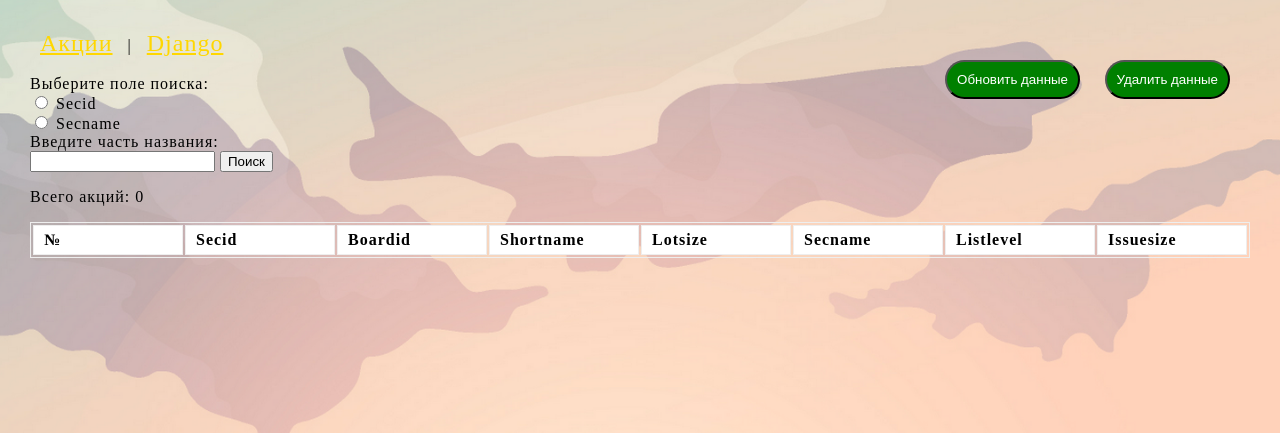
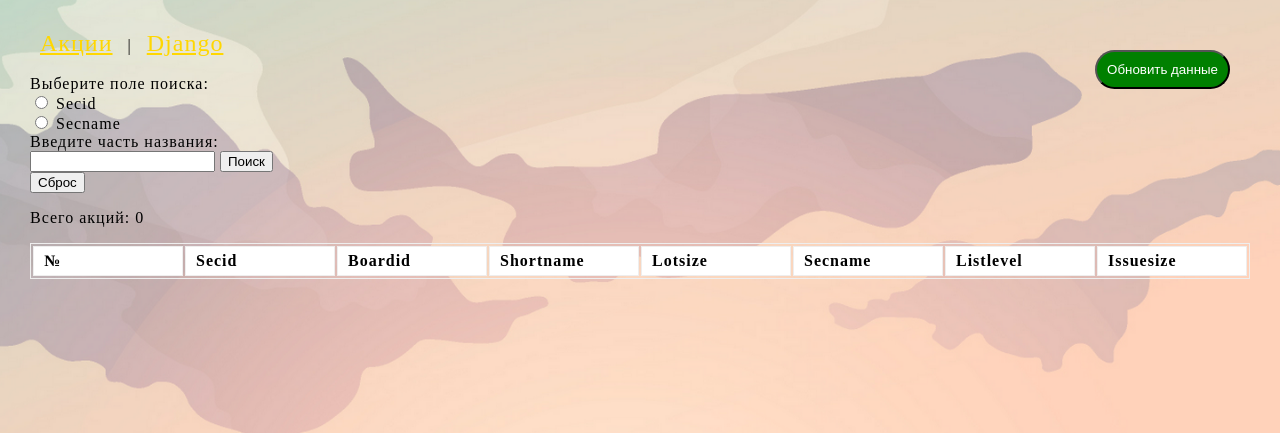
Before and after one commit to rebelbek/my_first_django_project, a Django app: page / in a window 1280 px wide. Shown: the top 433 px of the page. Run offline with Django 4.2, Linux system fonts and the light colour scheme; data that the repository does not hold is empty; parts of the project's set-up code (start-up, migrations or seed data) failed here and were passed over.

Commit message:
Добавил url и view для поиска по акциям, переименовал url и имена во views, удалил кнопку удалить

```diff
--- a/stocks/static/stocks/css/stocks_main.css
+++ b/stocks/static/stocks/css/stocks_main.css
@@ -32,27 +32,12 @@
     transition: .2s linear;
     background: green;
     position: absolute;
-    top: 60px;
-    right: 200px;
+    top: 50px;
+    right: 50px;
     padding: 10px 10px;
 }
 
 .btn-new:hover {
-   box-shadow: #003CC5 0 0px 0px 40px inset;
-}
-
-.btn-del {
-    border-radius: 30px;
-    color: white;
-    transition: .2s linear;
-    background: green;
-    position: absolute;
-    top: 60px;
-    right: 50px;
-    padding: 10px 10px;
-}
-
-.btn-del:hover {
    box-shadow: #003CC5 0 0px 0px 40px inset;
 }
 
--- a/stocks/templates/stocks/stocks.html
+++ b/stocks/templates/stocks/stocks.html
@@ -11,19 +11,20 @@
 {% include 'includes/navbar_pydd_study.html' %}
  <a href="#top" id="back-to-top" class="back-to-top" title="Back to top">▲</a>
 <br>
-<form action="update-stocks">
+<form action="stocks-update">
     <button class="btn-new">Обновить данные</button>
 </form>
- <form action="delete-stocks">
-    <button class="btn-del">Удалить данные</button>
-</form>
 
-<form action="" method="GET">
+<form action="{% url 'stocks_search' %}" method="GET">
     {{form.field.label_tag}}
     {{form.field}}
     {{form.input.label_tag}}<br>
     {{form.input}}
     <button type="submit">Поиск</button>
+</form>
+
+<form action="{% url 'stocks_main' %}">
+    <button type="submit">Сброс</button>
 </form>
 <p>Всего акций: {{stocks_count}}</p>
 
@@ -48,6 +49,5 @@
         {% endfor %}
     </table>
 
-
 </body>
 </html>
--- a/stocks/urls.py
+++ b/stocks/urls.py
@@ -2,7 +2,7 @@ from django.urls import path
 from . import views
 
 urlpatterns = [
-    path('', views.main_stocks, name = 'main_stocks'),
-    path('update-stocks', views.update_stocks),
-    path('delete-stocks', views.delete_stocks),
+    path('', views.stocks_main, name = 'stocks_main'),
+    path('stocks-search', views.stocks_search, name = 'stocks_search'),
+    path('stocks-update', views.stocks_update),
 ]
--- a/stocks/views.py
+++ b/stocks/views.py
@@ -5,18 +5,11 @@ from .models import StockInfo
 from .forms import SearchForm
 from .scripts import get_stocks
 
-
 # Create your views here.
 
-def main_stocks(request):
-    form = SearchForm(request.GET)
-    if form.is_valid():
-        if form.cleaned_data['field'] == 'Secname':
-            stocks = StockInfo.objects.filter(secname__icontains=form.cleaned_data['input'])
-        elif form.cleaned_data['field'] == 'Secid':
-            stocks = StockInfo.objects.filter(secid__icontains=form.cleaned_data['input'])
-    else:
-        stocks = StockInfo.objects.all()
+def stocks_main(request):
+    form = SearchForm()
+    stocks = StockInfo.objects.all()
     stocks_count = stocks.count()
     stocks_keys = list(StockInfo().__dict__.keys())[1:]
     context = {'stocks' : stocks,
@@ -26,7 +19,26 @@ def main_stocks(request):
     return render(request, 'stocks/stocks.html', context=context)
 
 
-def update_stocks(request):
+def stocks_search(request):
+    form = SearchForm(request.GET)
+    if form.is_valid():
+        if form.cleaned_data['field'] == 'Secname':
+            stocks = StockInfo.objects.filter(secname__icontains=form.cleaned_data['input'])
+        elif form.cleaned_data['field'] == 'Secid':
+            stocks = StockInfo.objects.filter(secid__icontains=form.cleaned_data['input'])
+    else:
+        redirect_url = reverse('main_stocks')
+        return HttpResponseRedirect(redirect_url)
+    stocks_count = stocks.count()
+    stocks_keys = list(StockInfo().__dict__.keys())[1:]
+    context = {'stocks' : stocks,
+               'form' : form,
+               'stocks_count' : stocks_count,
+               'stocks_keys': stocks_keys}
+    return render(request, 'stocks/stocks.html', context=context)
+
+
+def stocks_update(request):
     stocks_list = get_stocks.get_stocks_list()
     StockInfo.objects.all().delete()
     for item in stocks_list:
@@ -34,9 +46,3 @@ def update_stocks(request):
         stock.save()
     redirect_url = reverse('main_stocks')
     return HttpResponseRedirect(redirect_url)
-
-
-def delete_stocks(request):
-    StockInfo.objects.all().delete()
-    redirect_url = reverse('main_stocks')
-    return HttpResponseRedirect(redirect_url)
```
